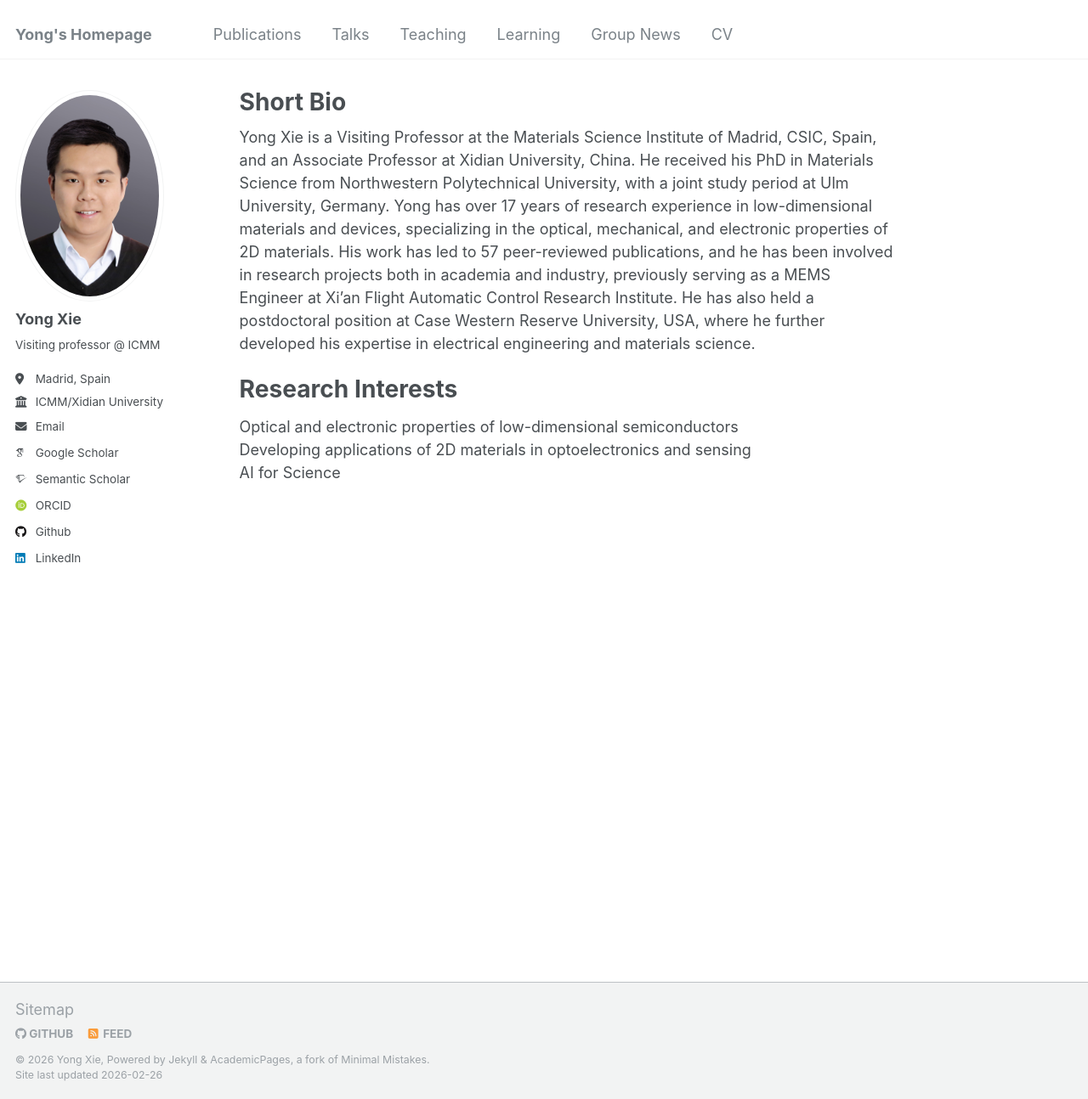
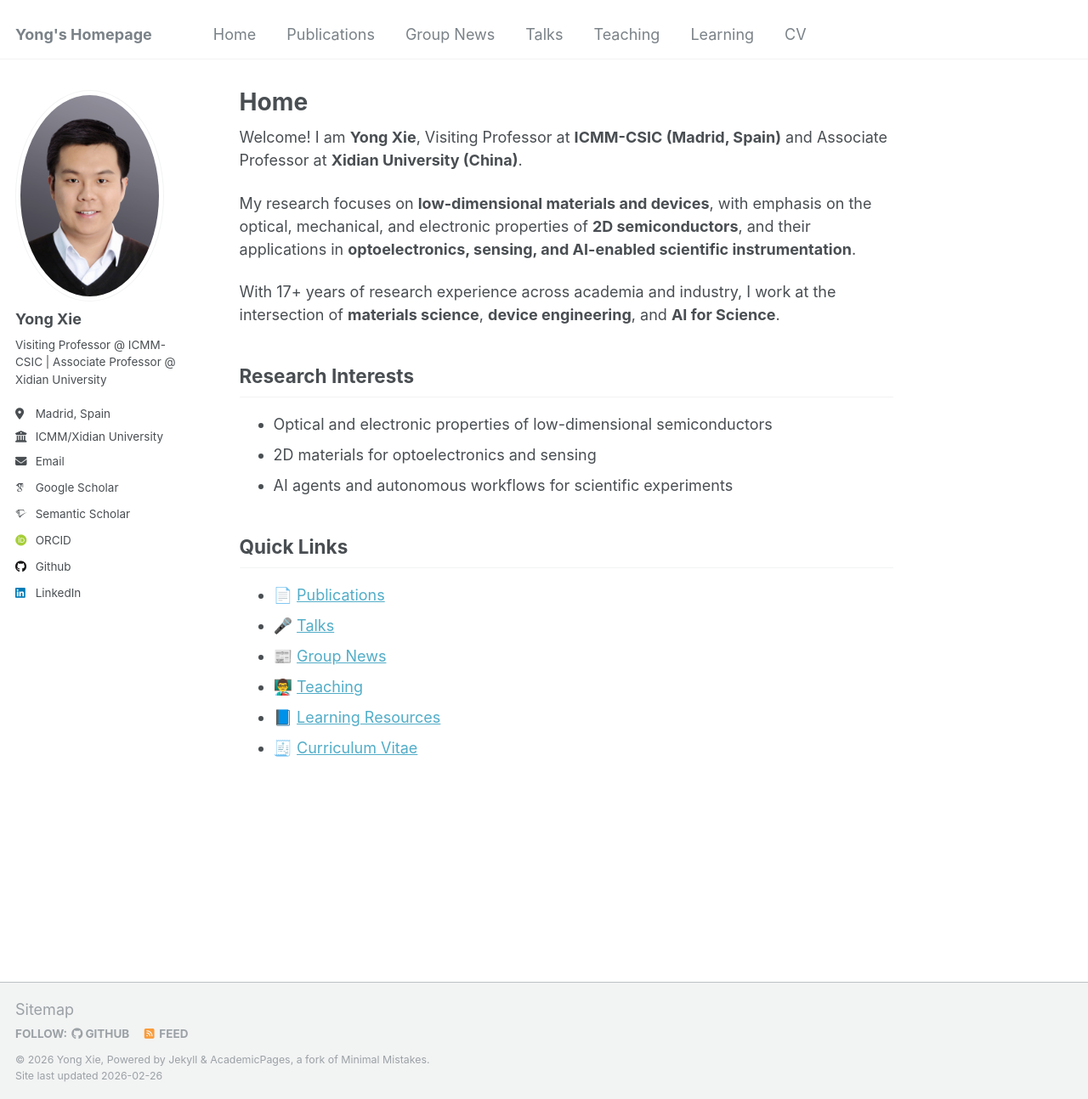
Before and after one commit to YongXie-ICMM/yongxie-icmm.github.io, a Jekyll site: the page built from _pages/about.md, in a window 1280 px wide and 1294 px high. Shown: the whole window at 85% size. Built offline with Jekyll 4.4.1, drawn with Linux system fonts in a browser that asks for light colours; some web fonts are replaced.

Commit message:
Enhance homepage content and navigation

```diff
--- a/_config.yml
+++ b/_config.yml
@@ -7,14 +7,14 @@
 # server process.
 
 # Basic Site Settings
-locale                   : "Spain/Madrid"
+locale                   : "en-US"
 title                    : "Yong's Homepage"
 title_separator          : "-"
 name                     : &name "Yong Xie"
-description              : &description "personal description"
+description              : &description "Yong Xie | 2D materials, optoelectronics, and AI for science"
 url                      : https://yongxie-icmm.github.io # the base hostname & protocol for your site e.g. "https://mmistakes.github.io"
 baseurl                  : "" # the subpath of your site, e.g. "/blog"
-repository               : "academicpages/academicpages.github.io"
+repository               : "YongXie-ICMM/yongxie-icmm.github.io"
 
 # Site Author - The following control what appear as part of the author content on the side bar.
 #               If a field is blank the icon and link will not appear, otherwise it will be shown.
@@ -24,7 +24,7 @@
   avatar           : "Photo.jpg"
   name             : "Yong Xie"
   pronouns         : # example: "she/her"
-  bio              : "Visiting professor @ ICMM"
+  bio              : "Visiting Professor @ ICMM-CSIC | Associate Professor @ Xidian University"
   location         : "Madrid, Spain"
   employer         : "ICMM/Xidian University"
   uri              : # URL
--- a/_data/navigation.yml
+++ b/_data/navigation.yml
@@ -5,8 +5,14 @@
 # prevent it from being included in the site.
 
 main:
+  - title: "Home"
+    url: /
+
   - title: "Publications"
     url: /publications/
+
+  - title: "Group News"
+    url: /group-news/
 
   - title: "Talks"
     url: /talks/
@@ -17,8 +23,5 @@
   - title: "Learning"
     url: /learning/
 
-  - title: "Group News"
-    url: /group-news/
-
   - title: "CV"
     url: /cv/
--- a/_pages/about.md
+++ b/_pages/about.md
@@ -1,17 +1,29 @@
 ---
 permalink: /
-title: "Short Bio"
+title: "Home"
 author_profile: true
 redirect_from:
   - /about/
   - /about.html
 ---
 
-Yong Xie is a Visiting Professor at the Materials Science Institute of Madrid, CSIC, Spain, and an Associate Professor at Xidian University, China. He received his PhD in Materials Science from Northwestern Polytechnical University, with a joint study period at Ulm University, Germany. Yong has over 17 years of research experience in low-dimensional materials and devices, specializing in the optical, mechanical, and electronic properties of 2D materials. His work has led to 57 peer-reviewed publications, and he has been involved in research projects both in academia and industry, previously serving as a MEMS Engineer at Xi'an Flight Automatic Control Research Institute. He has also held a postdoctoral position at Case Western Reserve University, USA, where he further developed his expertise in electrical engineering and materials science.
+Welcome! I am **Yong Xie**, Visiting Professor at **ICMM-CSIC (Madrid, Spain)** and Associate Professor at **Xidian University (China)**.
 
-Research Interests
-======
+My research focuses on **low-dimensional materials and devices**, with emphasis on the optical, mechanical, and electronic properties of **2D semiconductors**, and their applications in **optoelectronics, sensing, and AI-enabled scientific instrumentation**.
 
- Optical and electronic properties of low-dimensional semiconductors\\
- Developing applications of 2D materials in optoelectronics and sensing\\
-AI for Science
+With 17+ years of research experience across academia and industry, I work at the intersection of **materials science**, **device engineering**, and **AI for Science**.
+
+## Research Interests
+
+- Optical and electronic properties of low-dimensional semiconductors
+- 2D materials for optoelectronics and sensing
+- AI agents and autonomous workflows for scientific experiments
+
+## Quick Links
+
+- 📄 [Publications](/publications/)
+- 🎤 [Talks](/talks/)
+- 📰 [Group News](/group-news/)
+- 👨‍🏫 [Teaching](/teaching/)
+- 📘 [Learning Resources](/learning/)
+- 🧾 [Curriculum Vitae](/cv/)
```
